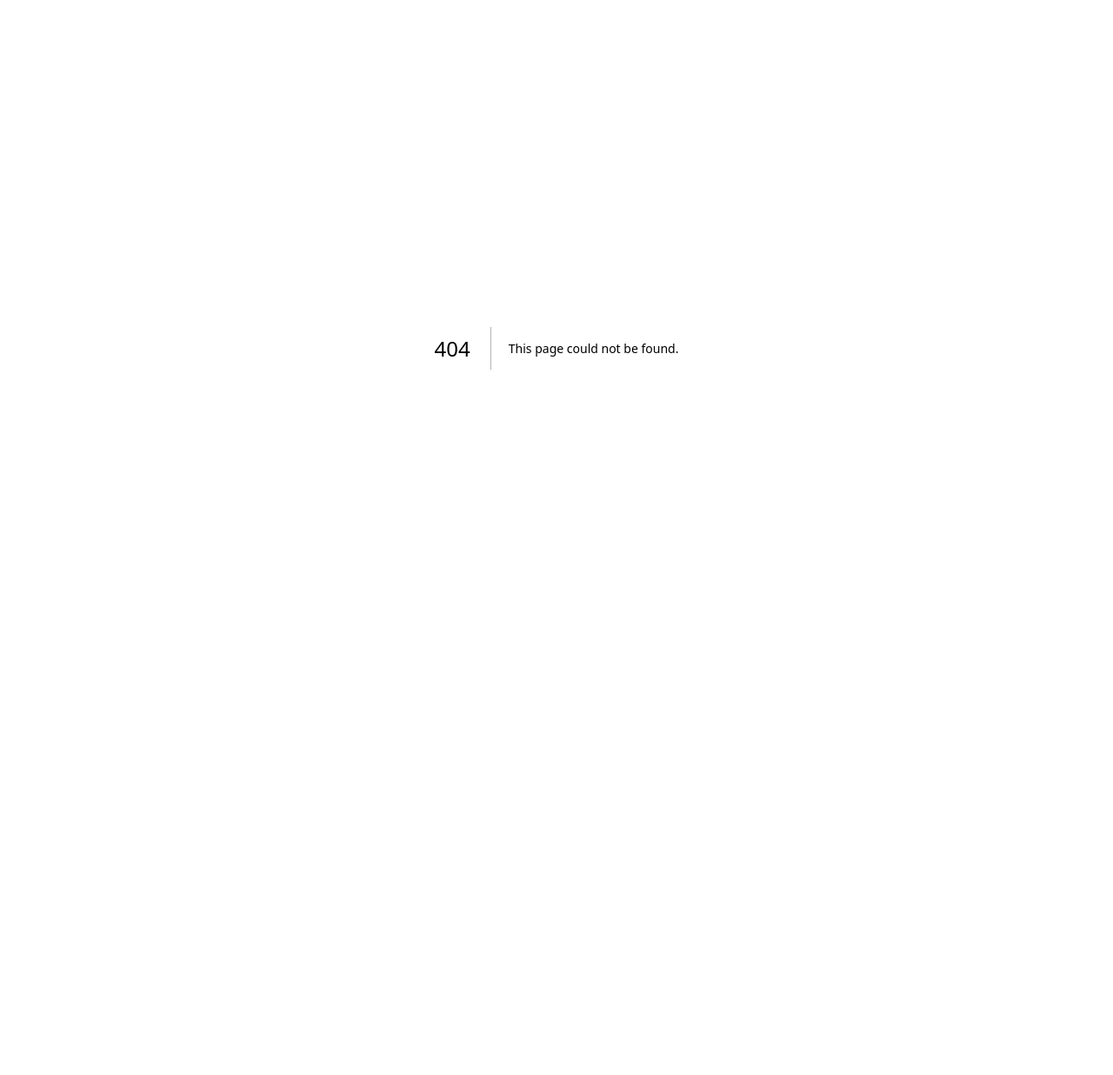
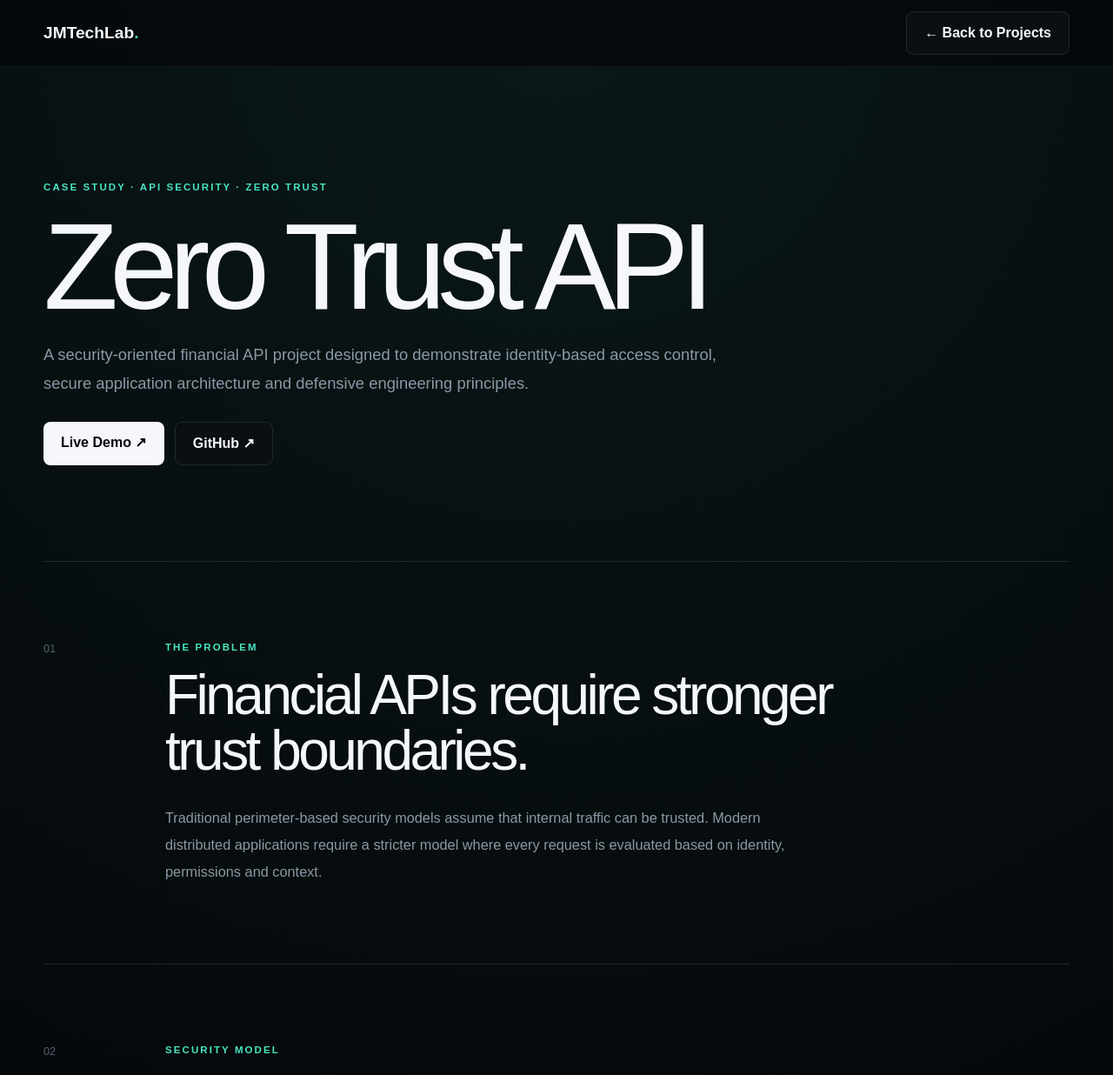
Before and after one commit to josemanuelsuarez110/jmtechlab-portfolio, a Next.js app: page /projects/zero-trust-api in a window 1280 px wide. Before the commit this address had no page. Shown: the top 1236 px of the page at 87% size. Before the commit the page ends 800 px from the top, so only its background shows below. Built offline with nearby package versions, Linux system fonts and the light colour scheme.

Commit message:
Add Zero Trust API case study

```diff
--- /dev/null
+++ b/app/projects/zero-trust-api/page.tsx
@@ -0,0 +1,278 @@
+export const metadata = {
+  title: "Zero Trust API Financiera | Case Study | JMTechLab",
+  description:
+    "Security-focused financial API case study by José Manuel Suárez.",
+};
+
+const technologies = [
+  "API Security",
+  "Zero Trust",
+  "Authentication",
+  "Authorization",
+  "PostgreSQL",
+  "Supabase",
+  "TypeScript",
+  "Next.js",
+  "Vercel",
+];
+
+export default function ZeroTrustCaseStudy() {
+  return (
+    <main>
+      <nav className="nav">
+        <div className="container nav-content">
+          <a className="brand" href="/">
+            JMTechLab<span>.</span>
+          </a>
+
+          <a className="secondary-button" href="/#projects">
+            ← Back to Projects
+          </a>
+        </div>
+      </nav>
+
+      <section className="case-hero container">
+        <p className="eyebrow">CASE STUDY · API SECURITY · ZERO TRUST</p>
+
+        <h1>Zero Trust API</h1>
+
+        <p className="case-intro">
+          A security-oriented financial API project designed to demonstrate
+          identity-based access control, secure application architecture and
+          defensive engineering principles.
+        </p>
+
+        <div className="hero-actions">
+          <a
+            className="primary-button"
+            href="https://zero-trust-api-financiera.vercel.app"
+            target="_blank"
+            rel="noreferrer"
+          >
+            Live Demo ↗
+          </a>
+
+          <a
+            className="secondary-button"
+            href="https://github.com/josemanuelsuarez110/zero-trust-api-financiera"
+            target="_blank"
+            rel="noreferrer"
+          >
+            GitHub ↗
+          </a>
+        </div>
+      </section>
+
+      <section className="case-section container">
+        <div className="case-number">01</div>
+        <div className="case-content">
+          <p className="section-label">THE PROBLEM</p>
+          <h2>Financial APIs require stronger trust boundaries.</h2>
+          <p>
+            Traditional perimeter-based security models assume that internal
+            traffic can be trusted. Modern distributed applications require a
+            stricter model where every request is evaluated based on identity,
+            permissions and context.
+          </p>
+        </div>
+      </section>
+
+      <section className="case-section container">
+        <div className="case-number">02</div>
+        <div className="case-content">
+          <p className="section-label">SECURITY MODEL</p>
+          <h2>Never trust implicitly. Verify every request.</h2>
+
+          <div className="case-grid">
+            <article>
+              <h3>Identity</h3>
+              <p>Every sensitive operation is tied to an authenticated identity.</p>
+            </article>
+
+            <article>
+              <h3>Authorization</h3>
+              <p>Access decisions depend on permissions rather than network location.</p>
+            </article>
+
+            <article>
+              <h3>Least Privilege</h3>
+              <p>Users and services receive only the access required for their role.</p>
+            </article>
+
+            <article>
+              <h3>Continuous Validation</h3>
+              <p>Requests are treated as untrusted until security requirements are satisfied.</p>
+            </article>
+          </div>
+        </div>
+      </section>
+
+      <section className="case-section container">
+        <div className="case-number">03</div>
+        <div className="case-content">
+          <p className="section-label">ARCHITECTURE</p>
+          <h2>Security controls integrated across the application.</h2>
+
+          <div className="architecture">
+            <div>
+              <span>01</span>
+              <strong>Client</strong>
+              <p>User-facing application and request origin</p>
+            </div>
+
+            <div>
+              <span>02</span>
+              <strong>Identity</strong>
+              <p>Authentication and session validation</p>
+            </div>
+
+            <div>
+              <span>03</span>
+              <strong>Authorization</strong>
+              <p>Permission and role-based access decisions</p>
+            </div>
+
+            <div>
+              <span>04</span>
+              <strong>API</strong>
+              <p>Protected financial operations and business logic</p>
+            </div>
+
+            <div>
+              <span>05</span>
+              <strong>Data</strong>
+              <p>Controlled persistence and database access</p>
+            </div>
+          </div>
+        </div>
+      </section>
+
+      <section className="case-section container">
+        <div className="case-number">04</div>
+        <div className="case-content">
+          <p className="section-label">DEFENSIVE ENGINEERING</p>
+          <h2>Security designed into the workflow.</h2>
+
+          <div className="case-grid">
+            <article>
+              <h3>Access Control</h3>
+              <p>
+                Sensitive application functions are protected through explicit
+                access rules.
+              </p>
+            </article>
+
+            <article>
+              <h3>Input Validation</h3>
+              <p>
+                Untrusted input is treated as a security boundary and validated
+                before processing.
+              </p>
+            </article>
+
+            <article>
+              <h3>Data Protection</h3>
+              <p>
+                Application and database boundaries are designed to minimize
+                unnecessary data exposure.
+              </p>
+            </article>
+
+            <article>
+              <h3>Auditability</h3>
+              <p>
+                Security-sensitive operations can be structured for traceability
+                and review.
+              </p>
+            </article>
+          </div>
+        </div>
+      </section>
+
+      <section className="case-section container">
+        <div className="case-number">05</div>
+        <div className="case-content">
+          <p className="section-label">TESTING STRATEGY</p>
+          <h2>Testing security behavior, not just happy paths.</h2>
+
+          <div className="case-grid">
+            <article>
+              <h3>Authentication Tests</h3>
+              <p>Validate protected access and unauthenticated behavior.</p>
+            </article>
+
+            <article>
+              <h3>Authorization Tests</h3>
+              <p>Verify that restricted operations reject insufficient privileges.</p>
+            </article>
+
+            <article>
+              <h3>API Validation</h3>
+              <p>Check expected responses, error handling and request boundaries.</p>
+            </article>
+
+            <article>
+              <h3>Negative Testing</h3>
+              <p>Exercise invalid and unauthorized scenarios intentionally.</p>
+            </article>
+          </div>
+        </div>
+      </section>
+
+      <section className="case-section container">
+        <div className="case-number">06</div>
+        <div className="case-content">
+          <p className="section-label">TECHNOLOGY</p>
+          <h2>Technology stack.</h2>
+
+          <div className="technology-list">
+            {technologies.map((technology) => (
+              <span key={technology}>{technology}</span>
+            ))}
+          </div>
+        </div>
+      </section>
+
+      <section className="case-section container">
+        <div className="case-number">07</div>
+        <div className="case-content">
+          <p className="section-label">OUTCOME</p>
+          <h2>A portfolio project combining backend engineering and security.</h2>
+
+          <p>
+            Zero Trust API Financiera demonstrates how software engineering,
+            API design and defensive security principles can be combined in a
+            practical application instead of being treated as separate topics.
+          </p>
+
+          <div className="hero-actions">
+            <a
+              className="primary-button"
+              href="https://zero-trust-api-financiera.vercel.app"
+              target="_blank"
+              rel="noreferrer"
+            >
+              Explore Live Project ↗
+            </a>
+
+            <a
+              className="secondary-button"
+              href="https://github.com/josemanuelsuarez110/zero-trust-api-financiera"
+              target="_blank"
+              rel="noreferrer"
+            >
+              View Source ↗
+            </a>
+          </div>
+        </div>
+      </section>
+
+      <footer>
+        <div className="container footer-content">
+          <span>JMTechLab.do</span>
+          <a href="/#projects">← All Projects</a>
+        </div>
+      </footer>
+    </main>
+  );
+}
```
